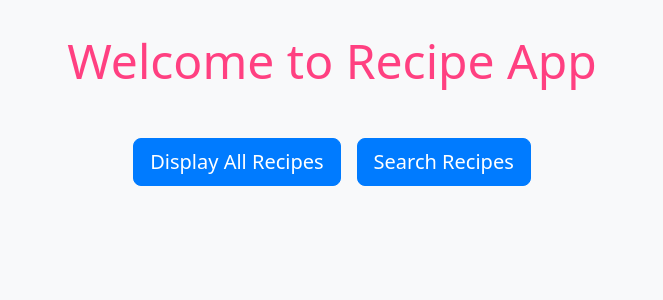
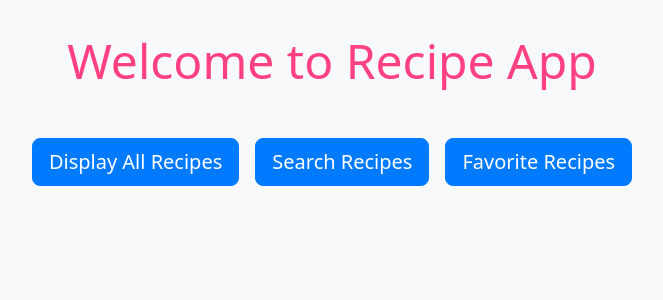
Before and after one commit to PrashanthDP12/RecipeApp, a React (Create React App) app: page / in a window 1280 px wide. Shown: the top 300 px of the page, without its empty margins (308-971 px from the left). Built offline with nearby package versions, Linux system fonts and the light colour scheme.

Commit message:
Add favorite recipes display option in home component

```diff
--- /dev/null
+++ b/src/Components/FavoriteRecipes.js
@@ -0,0 +1,41 @@
+import React, { useState, useEffect } from 'react';
+import { Link } from 'react-router-dom';
+import { apiClient } from './api/apiClient';
+
+function FavoriteRecipes() {
+  const [favoriteRecipes, setFavoriteRecipes] = useState([]);
+
+  useEffect(() => {
+    fetchFavoriteRecipes();
+  }, []);
+
+  const fetchFavoriteRecipes = async () => {
+    try {
+      const response = await apiClient.get('/favorite');
+      setFavoriteRecipes(response.data);
+    } catch (error) {
+      console.error('Error fetching favorite recipes:', error);
+    }
+  };
+
+  return (
+    <div style={{ backgroundColor: '#89CFF0' }}>
+      <h2 className="text-center mb-4">Favorite Recipes</h2>
+      <div className="card-columns">
+        {favoriteRecipes.map((recipe) => (
+          <div className="card" key={recipe.id}>
+            <div className="card-body">
+              <h5 className="card-title font-weight-bold">{recipe.title}</h5>
+              <p className="card-text">{recipe.description}</p>
+              <Link to={`/display-recipes/${recipe.recipeKey}`} className="btn btn-primary">
+                View Recipe
+              </Link>
+            </div>
+          </div>
+        ))}
+      </div>
+    </div>
+  );
+}
+
+export default FavoriteRecipes;
--- a/src/Components/Home.jsx
+++ b/src/Components/Home.jsx
@@ -22,6 +22,13 @@ function Home() {
         >
           Search Recipes
         </Link>
+        <Link
+          to="/favorite-recipes"
+          className="btn btn-primary btn-lg mx-2"
+          style={{ backgroundColor: '#007bff', borderColor: '#007bff' }}
+        >
+          Favorite Recipes
+        </Link>
       </div>
     </div>
   );
--- a/src/RecipeApp.js
+++ b/src/RecipeApp.js
@@ -4,6 +4,7 @@ import DisplayRecipes from './Components/DisplayRecipes';
 import SearchRecipes from './Components/SearchRecipes';
 import Home from './Components/Home';
 import RecipeDetails from './Components/RecipeDetails';
+import FavoriteRecipes from './Components/FavoriteRecipes';
 
 function RecipeApp() {
   return (
@@ -13,6 +14,7 @@ function RecipeApp() {
         <Route path="/display-recipes" element={<DisplayRecipes />} />
         <Route path="/search-recipes" element={<SearchRecipes />} />
         <Route path="/display-recipes/:id" element={<RecipeDetails />} />
+        <Route path="/favorite-recipes" element={<FavoriteRecipes />} />
       </Routes>
     </div>
   );
```
